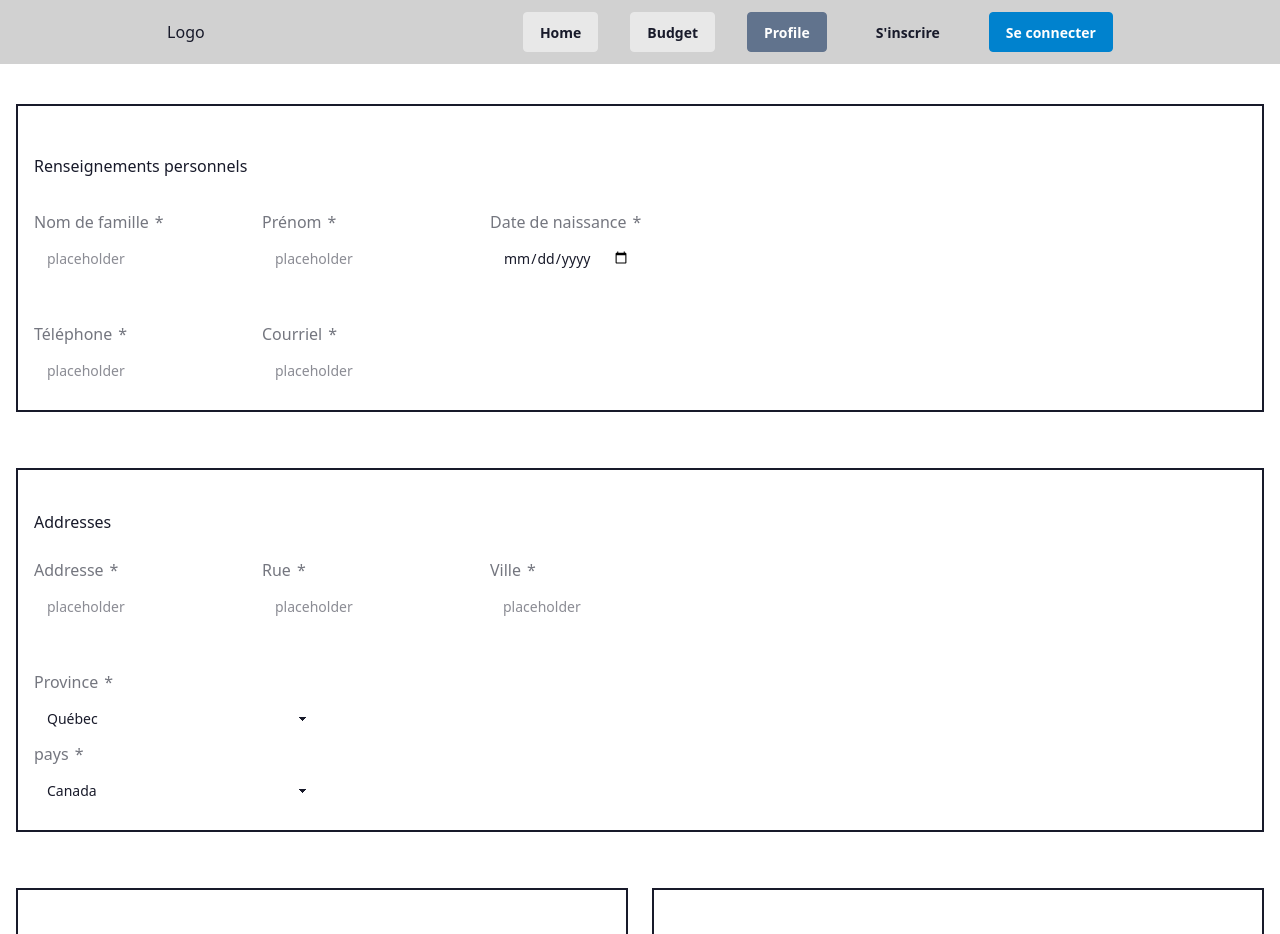
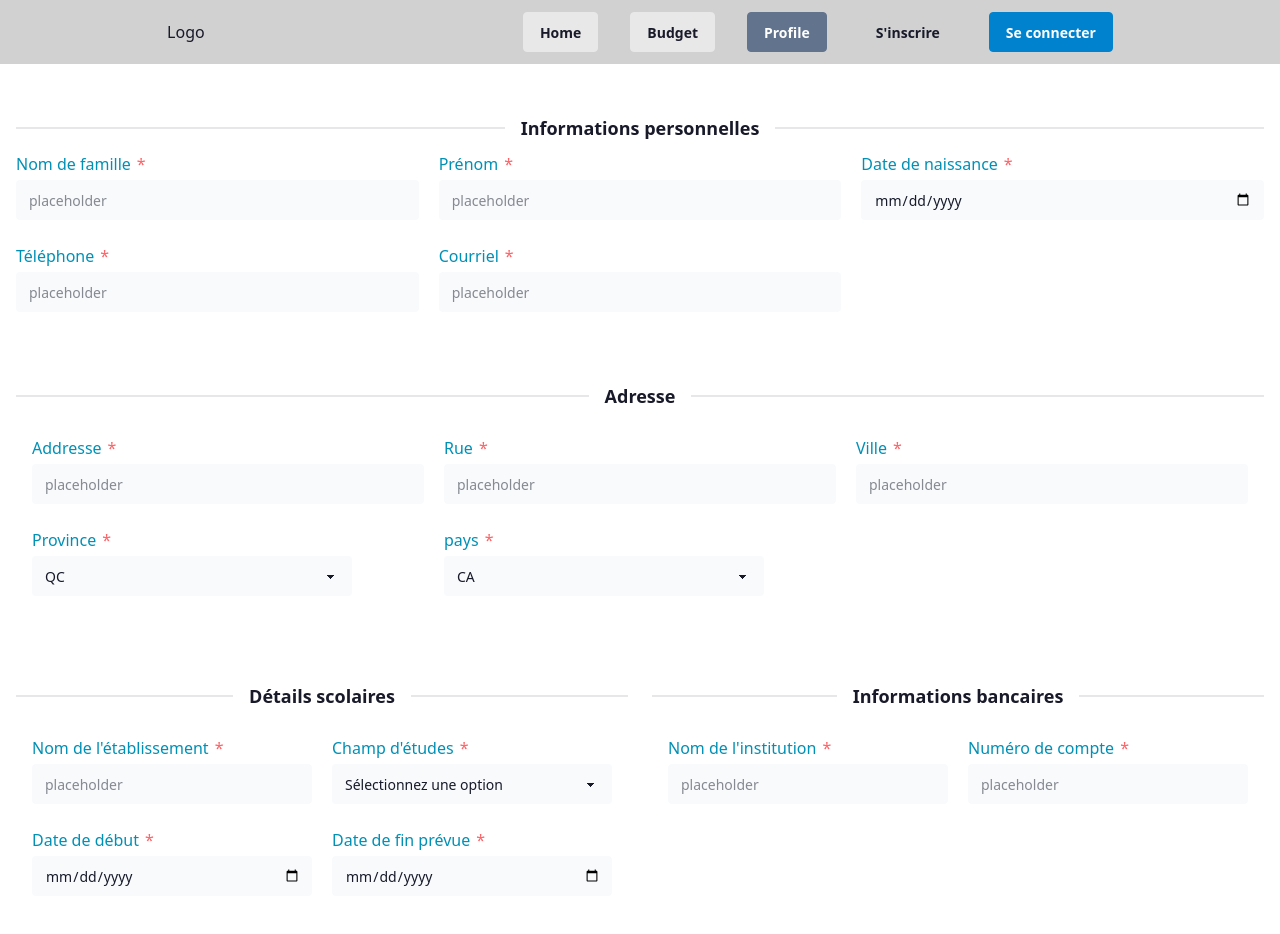
Before and after one commit to Steve05h20/Financia-Tools, a Vue app: page /profile in a window 1280 px wide. Shown: the top 934 px of the page. Built offline with nearby package versions, Linux system fonts and the light colour scheme.

Commit message:
correction erreur-externe-enum + UI responsivive + update AppSelect/[Steve]/002

```diff
--- a/src/components/Input.vue
+++ b/src/components/AppInput.vue
@@ -32,7 +32,7 @@ const updateValue = (event: Event) => {
       :value="modelValue"
       :id="id"
       @input="updateValue"
-      class="input input-ghost my-1" />
+      class="input input-ghost bg-slate-50 my-1 w-full" />
   </div>
 
 </template>
--- a/src/components/Label.vue
+++ b/src/components/AppLabel.vue
@@ -16,8 +16,8 @@ withDefaults(defineProps<LabelProps>(), {
 </script>
 
 <template>
-  <label :for="htmlFor" class="label w-full">
+  <label :for="htmlFor" class="label w-full text-info">
     {{ text }}
-    <span v-if="required" >*</span>
+    <span v-if="required" class="text-error" >*</span>
   </label>
 </template>
--- a/src/components/Select.vue
+++ b/src/components/AppSelect.vue
@@ -1,15 +1,13 @@
 <script lang="ts" setup>
+import type { ECountry, EProvince } from '@/models/address.interface';
+import type { EFieldOfStudy } from '@/models/schoolDetails.interface';
 import { defineProps, defineEmits, withDefaults } from 'vue';
 
-interface Option {
-  value: string | number;
-  label: string;
-}
 
 interface Props {
   modelValue: string | number;
   placeholder?: string;
-  options?: Option[];
+  options?: EFieldOfStudy[] | EProvince[] | ECountry[];
 }
 
 withDefaults(defineProps<Props>(), {
@@ -31,13 +29,13 @@ const updateValue = (event: Event) => {
 <template>
 
   <select
-    class="select select-ghost my-1"
+    class="select select-ghost bg-slate-50 my-1"
     :value="modelValue"
     @change="updateValue"
   >
     <option value="" disabled>{{ placeholder }}</option>
-    <option v-for="option in options" :key="option.value" :value="option.value">
-      {{ option.label }}
+    <option v-for="option in options" :key="option" :value="option">
+      {{ option }}
     </option>
   </select>
 
--- a/src/components/HeaderPage.vue
+++ b/src/components/HeaderPage.vue
@@ -3,9 +3,9 @@ import { RouterLink } from 'vue-router'
 
 </script>
 <template>
-  <header class="navbar bg-base-300 text-base-content flex justify-around">
+  <header class="navbar bg-base-300 text-base-content flex justify-around max-sm:hidden">
     <h1>Logo</h1>
-    <nav class="flex gap-8">
+    <nav class="flex gap-8 ">
       <RouterLink
         class="btn"
         :class="{ 'btn-secondary': $route.path === '/' }"
--- a/src/components/InputLabelDiv.vue
+++ b/src/components/InputLabelDiv.vue
@@ -1,6 +1,6 @@
 <script lang="ts" setup>
-import Input from './Input.vue';
-import Label from './Label.vue';
+import AppInput from './AppInput.vue';
+import AppLabel from './AppLabel.vue';
 import { defineProps, withDefaults } from 'vue';
 
 interface InputLabelDivProps {
@@ -8,26 +8,32 @@ interface InputLabelDivProps {
   htmlFor: string;
   required?: boolean;
   modelValue: string | number | Date | undefined;
+  type?: 'text' | 'email' | 'date' | 'tel' | 'password' | 'number' | 'select';
+  placeholder?: string;
 }
 
 withDefaults(defineProps<InputLabelDivProps>(), {
   required: false,
+  type: 'text',
+  placeholder: '',
 });
 
 const emit = defineEmits(['update:modelValue']);
 </script>
 
 <template>
-  <div>
-    <Label
+  <div class="">
+    <AppLabel
       :text="labelText"
       :htmlFor="htmlFor"
       :required="required"
     />
-    <Input
+    <AppInput
       :id="htmlFor"
+      :type="type"
+      :placeholder="placeholder"
       :modelValue="modelValue"
-      @update:modelValue="value => emit('update:modelValue', value)"
+      @update:modelValue="(value: any) => emit('update:modelValue', value)"
       v-bind="$attrs"
     />
   </div>
--- a/src/components/Profil/AddressInfo.vue
+++ b/src/components/Profil/AddressInfo.vue
@@ -1,6 +1,6 @@
 <script lang="ts" setup>
-import Label from '../Label.vue'
-import Select from '../Select.vue'
+import AppLabel from '../AppLabel.vue'
+import AppSelect from '../AppSelect.vue'
 import InputLabelDiv from '../InputLabelDiv.vue'
 import { ref } from 'vue'
 import type { IAddress } from '@/models/address.interface'
@@ -11,16 +11,14 @@ const address = ref<Partial<IAddress>>({
   streetName:'',
   streetNumber: '',
   city: '',
-  province: EProvince.QC,
-  country: ECountry.CA
+  province: EProvince.QUEBEC,
+  country: ECountry.CANADA
 })
 
 </script>
 
 <template>
-
-  <h2 class="my-6">Addresses</h2>
- <div class="flex flex-col lg:flex-row justify-center lg:justify-start mx-auto">
+ <div class="grid grid-cols-3 max-sm:grid-cols-1 gap-5 transition-all">
 
     <InputLabelDiv
       labelText="Addresse"
@@ -47,39 +45,38 @@ const address = ref<Partial<IAddress>>({
       placeholder="placeholder"
     />
 
-  </div>
-
-  <div class="flex flex-col lg:flex-row justify-center lg:justify-start mx-auto lg:pt-10">
     <div>
-      <Label text="Province" htmlFor="province" required />
-      <Select v-model="address.province" placeholder="Choisissez une province" type="select" id="province"
+      <AppLabel text="Province" htmlFor="province" required />
+      <AppSelect v-model="address.province" placeholder="Choisissez une province" type="select" id="province"
         :options="[
-          { value: EProvince.QC, label: 'Québec' },
-          { value: EProvince.ON, label: 'Ontario' },
-          { value: EProvince.BC, label: 'Colombie-Britannique' },
-          { value: EProvince.AB, label: 'Alberta' },
-          { value: EProvince.MB, label: 'Manitoba' },
-          { value: EProvince.SK, label: 'Saskatchewan, ' },
-          { value: EProvince.NB, label: 'Nouveau-Brunswick' },
-          { value: EProvince.NL, label: 'Terre-Neuve-et-Labrador' },
-          { value: EProvince.NS, label: 'Nouvelle-Écosse' },
-          { value: EProvince.PE, label: 'Île-du-Prince-Édouard' },
-          { value: EProvince.NT, label: 'Territoires du Nord-Ouest' },
-          { value: EProvince.YT, label: 'Yukon' },
-          { value: EProvince.NU, label: 'Nunavut' }
+          EProvince.QUEBEC,
+          EProvince.ONTARIO,
+          EProvince.BRITISH_COLUMBIA,
+          EProvince.ALBERTA,
+          EProvince.MANITOBA,
+          EProvince.SASKATCHEWAN,
+          EProvince.NEW_BRUNSWICK,
+          EProvince.NEWFOUNDLAND_LABRADOR,
+          EProvince.NOVA_SCOTIA,
+          EProvince.PRINCE_EDWARD_ISLAND,
+          EProvince.NORTHWEST_TERRITORIES,
+          EProvince.NUNAVUT,
+          EProvince.YUKON
         ]"
       />
+    </div>
     <div>
-  </div>
-      <Label text="pays" htmlFor="pays" required />
-      <Select v-model="address.country" type="select" placeholder="Choisissez un pays" id="pays"
-      :options="[
-          { value: ECountry.CA, label: 'Canada' }
-        ]"
-      />
 
-    </div>
-  </div>
+              <AppLabel text="pays" htmlFor="pays" required />
+            <AppSelect v-model="address.country" type="select" placeholder="Choisissez un pays" id="pays"
+            :options="[
+              ECountry.CANADA
+              ]"
+            />
+
+          </div>
+
+</div>
 
 </template>
 
--- a/src/components/Profil/BankingInfo.vue
+++ b/src/components/Profil/BankingInfo.vue
@@ -12,8 +12,7 @@ const bankingDetails= ref<Partial<IBankingDetails>>({
 
 
 <template>
-  <div class="flex flex-col justify-center mx-auto max-w-lg">
-    <h2 class="my-6">Renseignements bancaires</h2>
+  <div class="grid grid-cols-2 max-sm:grid-cols-1 gap-5 transition-all">
 
     <InputLabelDiv
       labelText="Nom de l'institution"
--- a/src/components/Profil/SchoolInfo.vue
+++ b/src/components/Profil/SchoolInfo.vue
@@ -1,11 +1,11 @@
 <script lang="ts" setup>
-import Input from '../Input.vue'
-import Label from '../Label.vue'
-import Select from '../Select.vue'
+
 import InputLabelDiv from '../InputLabelDiv.vue'
 import { ref } from 'vue'
 import type { ISchoolDetails } from '@/models/schoolDetails.interface'
 import { EFieldOfStudy } from '@/models/schoolDetails.interface'
+import AppLabel from '../AppLabel.vue'
+import AppSelect from '../AppSelect.vue'
 
 const schoolDetails = ref<Partial<ISchoolDetails>>({
   schoolName: '',
@@ -18,8 +18,8 @@ const schoolDetails = ref<Partial<ISchoolDetails>>({
 
 <template>
 
-  <h2 class="my-6">Renseignements sur l'établissement scolaire</h2>
-  <div class="flex flex-col justify-center mx-auto max-w-lg">
+
+  <div class="grid grid-cols-2 max-sm:grid-cols-1 gap-5 transition-all">
     <InputLabelDiv
       labelText="Nom de l'établissement"
       htmlFor="schoolName"
@@ -29,18 +29,17 @@ const schoolDetails = ref<Partial<ISchoolDetails>>({
     />
 
     <div>
-      <Label text="Champ d'études" htmlFor="fieldOfStudy" required />
-      <Select v-model="schoolDetails.fieldOfStudy" id="fieldOfStudy" type="select"
+      <AppLabel text="Champ d'études" htmlFor="fieldOfStudy" required />
+      <AppSelect v-model="schoolDetails.fieldOfStudy" id="fieldOfStudy" type="select"
       :options="[
-        {value: EFieldOfStudy.informatique, label: 'Informatique'},
-        {value: EFieldOfStudy.ingenerie, label: 'Ingénierie'},
-        {value: EFieldOfStudy.sante, label: 'Médecine/Santé'},
-        {value: EFieldOfStudy.droit, label: 'Droit'},
-        {value: EFieldOfStudy.sciencesSociales, label: 'Sciences Sociales'},
-        {value: EFieldOfStudy.sciences, label: 'Sciences'},
-        {value: EFieldOfStudy.arts, label: 'Arts et Design'},
-        {value: EFieldOfStudy.education, label: 'Éducation'},
-        {value: EFieldOfStudy.communication, label: 'Communication'},
+          EFieldOfStudy.INFORMATIQUE,
+          EFieldOfStudy.INGENIERIE,
+          EFieldOfStudy.SANTE,
+          EFieldOfStudy.DROIT,
+          EFieldOfStudy.SCIENCES_SOCIALES,
+          EFieldOfStudy.SCIENCES,
+          EFieldOfStudy.ARTS,
+          EFieldOfStudy.EDUCATION,
       ]" />
     </div>
 
--- a/src/components/Profil/UserInfo.vue
+++ b/src/components/Profil/UserInfo.vue
@@ -1,6 +1,4 @@
 <script lang="ts" setup>
-import Input from '../Input.vue'
-import Label from '../Label.vue'
 import InputLabelDiv from '../InputLabelDiv.vue'
 import { ref } from 'vue'
 import type { IUser} from '@/models/user.interface'
@@ -16,9 +14,8 @@ const user = ref<Partial<IUser>>({
 
 <template>
 
-    <h2 class="my-8">Renseignements personnels</h2>
 
-    <div class="flex flex-col lg:flex-row justify-center lg:justify-start mx-auto">
+    <div class="grid grid-cols-3 max-sm:grid-cols-1 gap-5 transition-all">
       <InputLabelDiv
         labelText="Nom de famille"
         htmlFor="lastName"
@@ -44,9 +41,6 @@ const user = ref<Partial<IUser>>({
         type="date"
       />
 
-    </div>
-
-    <div class="flex flex-col lg:flex-row justify-center lg:justify-start lg:pt-10 mx-auto w-full">
       <InputLabelDiv
         labelText="Téléphone"
         htmlFor="phone"
--- a/src/models/address.interface.ts
+++ b/src/models/address.interface.ts
@@ -7,25 +7,23 @@ export enum EAddressType {
 }
 
 export enum EProvince {
-  "QC",
-  "ON",
-  "BC",
-  "AB",
-  "MB",
-  "SK",
-  "NS",
-  "NB",
-  "NL",
-  "PE",
-  "NT",
-  "NU",
-  "YT"
+  QUEBEC = "QC",
+  ONTARIO = "ON",
+  BRITISH_COLUMBIA = "BC",
+  ALBERTA = "AB",
+  MANITOBA = "MB",
+  SASKATCHEWAN = "SK",
+  NOVA_SCOTIA = "NS",
+  NEW_BRUNSWICK = "NB",
+  NEWFOUNDLAND_LABRADOR = "NL",
+  PRINCE_EDWARD_ISLAND = "PE",
+  NORTHWEST_TERRITORIES = "NT",
+  NUNAVUT = "NU",
+  YUKON = "YT"
 }
 
 export enum ECountry {
-  "CA",
-
-
+  CANADA = "CA",
 }
 
 export interface IAddress {
--- a/src/models/schoolDetails.interface.ts
+++ b/src/models/schoolDetails.interface.ts
@@ -1,15 +1,15 @@
 import type { IUser } from "./user.interface"
 
 export enum EFieldOfStudy {
-  'informatique',
-  'ingenerie',
-  'sante',
-  'droit',
-  'sciences',
-  'sciencesSociales',
-  'arts',
-  'education',
-  'communication'
+  INFORMATIQUE = 'informatique',
+  INGENIERIE = 'ingenerie',
+  SANTE = 'sante',
+  DROIT = 'droit',
+  SCIENCES = 'sciences',
+  SCIENCES_SOCIALES = 'sciencesSociales',
+  ARTS = 'arts',
+  EDUCATION = 'education',
+  COMMUNICATION = 'communication'
 }
 
 export interface ISchoolDetails {
--- a/src/views/ProfilView.vue
+++ b/src/views/ProfilView.vue
@@ -10,32 +10,36 @@ import SchoolInfo from '@/components/Profil/SchoolInfo.vue';
 
     <div class="grid grid-cols-1 lg:grid-cols-4 gap-6 w-full">
 
-      <section class="mb-8 lg:col-span-4 border-2 w-full">
-        <div class="w-full p-4">
+      <section class="mb-8 lg:col-span-4  w-full ">
+        <div class="divider text-lg font-semibold">Informations personnelles</div>
           <UserInfo />
-        </div>
       </section>
 
-      <section class="mb-8 lg:col-span-4 border-2 w-full">
+      <section class="mb-8 lg:col-span-4 w-full">
+        <div class="divider text-lg font-semibold">Adresse</div>
         <div class="w-full p-4">
           <AddressInfo />
         </div>
       </section>
 
 
-      <section class="mb-8 lg:col-span-2 border-2 w-full">
+      <section class="mb-8 lg:col-span-2 w-full">
+        <div class="divider text-lg font-semibold">Détails scolaires</div>
         <div class="w-full p-4">
           <SchoolInfo />
         </div>
       </section>
 
-      <section class="mb-8 lg:col-span-2 border-2 w-full">
+      <section class="mb-8 lg:col-span-2 w-full">
+        <div class="divider text-lg font-semibold">Informations bancaires</div>
         <div class="w-full p-4">
           <BankingInfo />
         </div>
       </section>
     </div>
   </div>
+
+
 </template>
 
 <style>
```
